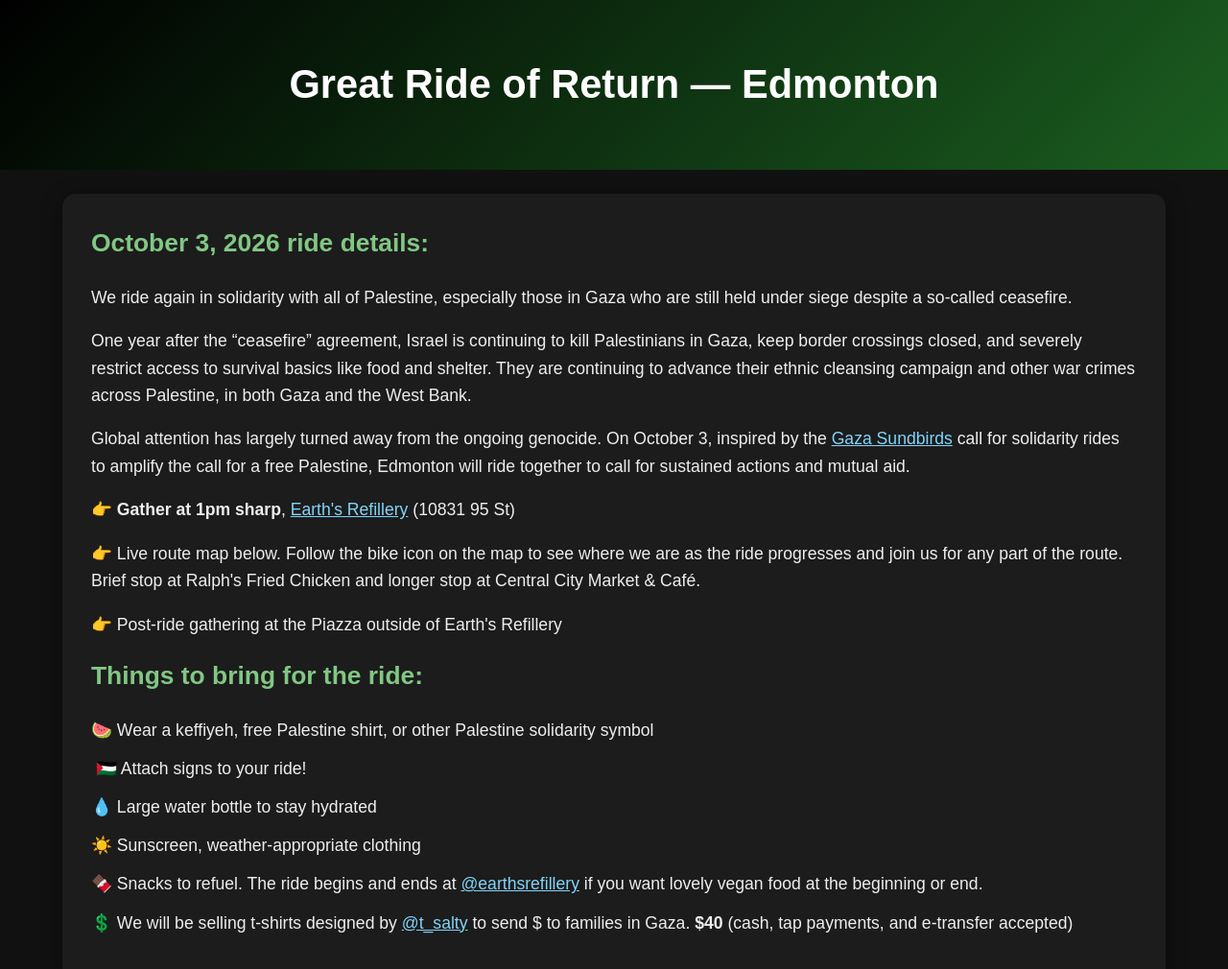
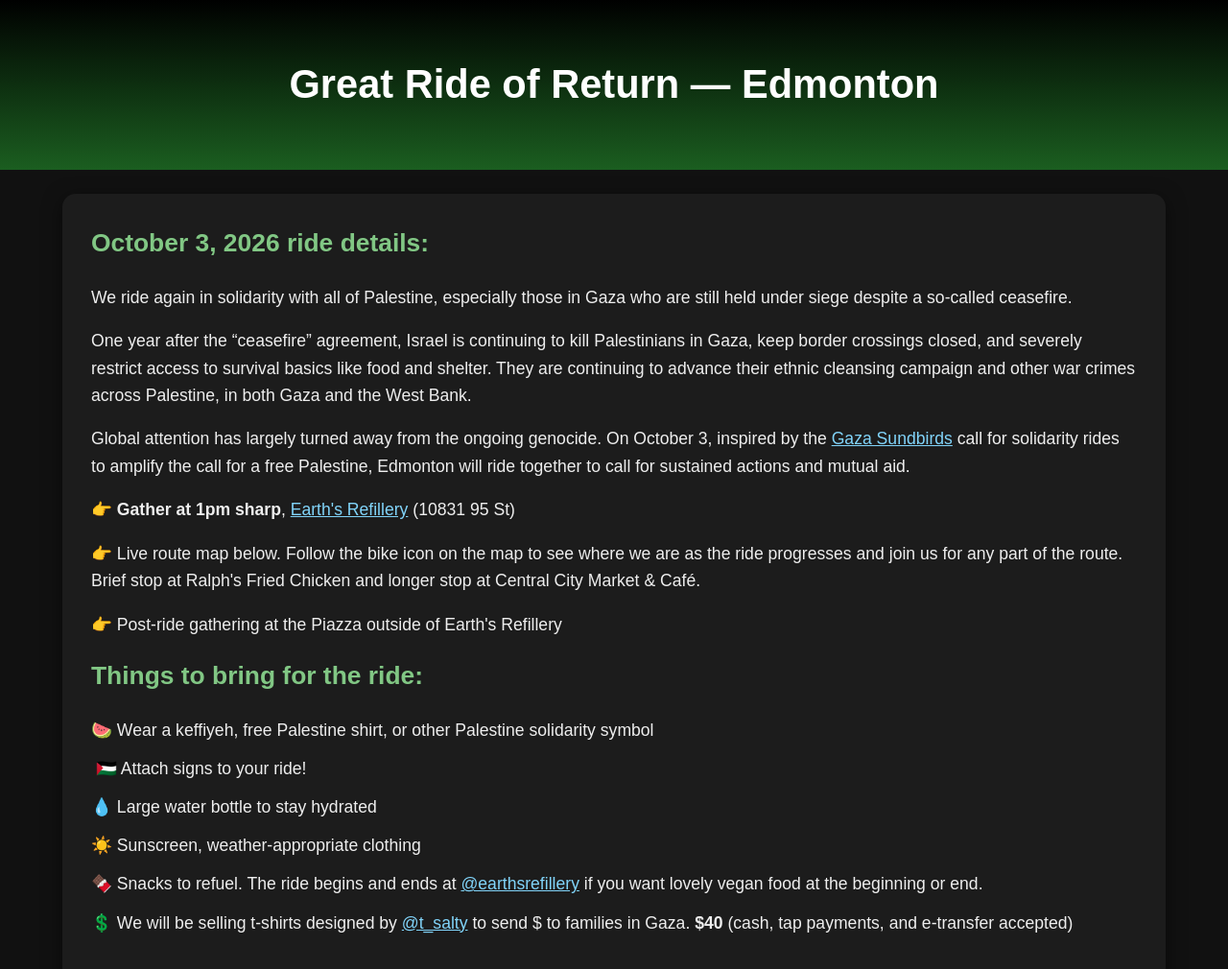
Before and after one commit to greatrideyeg/greatrideyeg, a plain HTML site: page index.html in a window 1280 px wide. Shown: the top 1010 px of the page at 96% size. Drawn offline with Linux system fonts and the light colour scheme; a script that the page names is missing.

Commit message:
Change header background gradient angle to 180 degrees

```diff
--- a/index.html
+++ b/index.html
@@ -18,7 +18,7 @@ body {
 }
 
 header {
-    background: linear-gradient(135deg, #000, #1b5e20);
+    background: linear-gradient(180deg, #000, #1b5e20);
     color: white;
     text-align: center;
     padding: 55px 20px;
```
